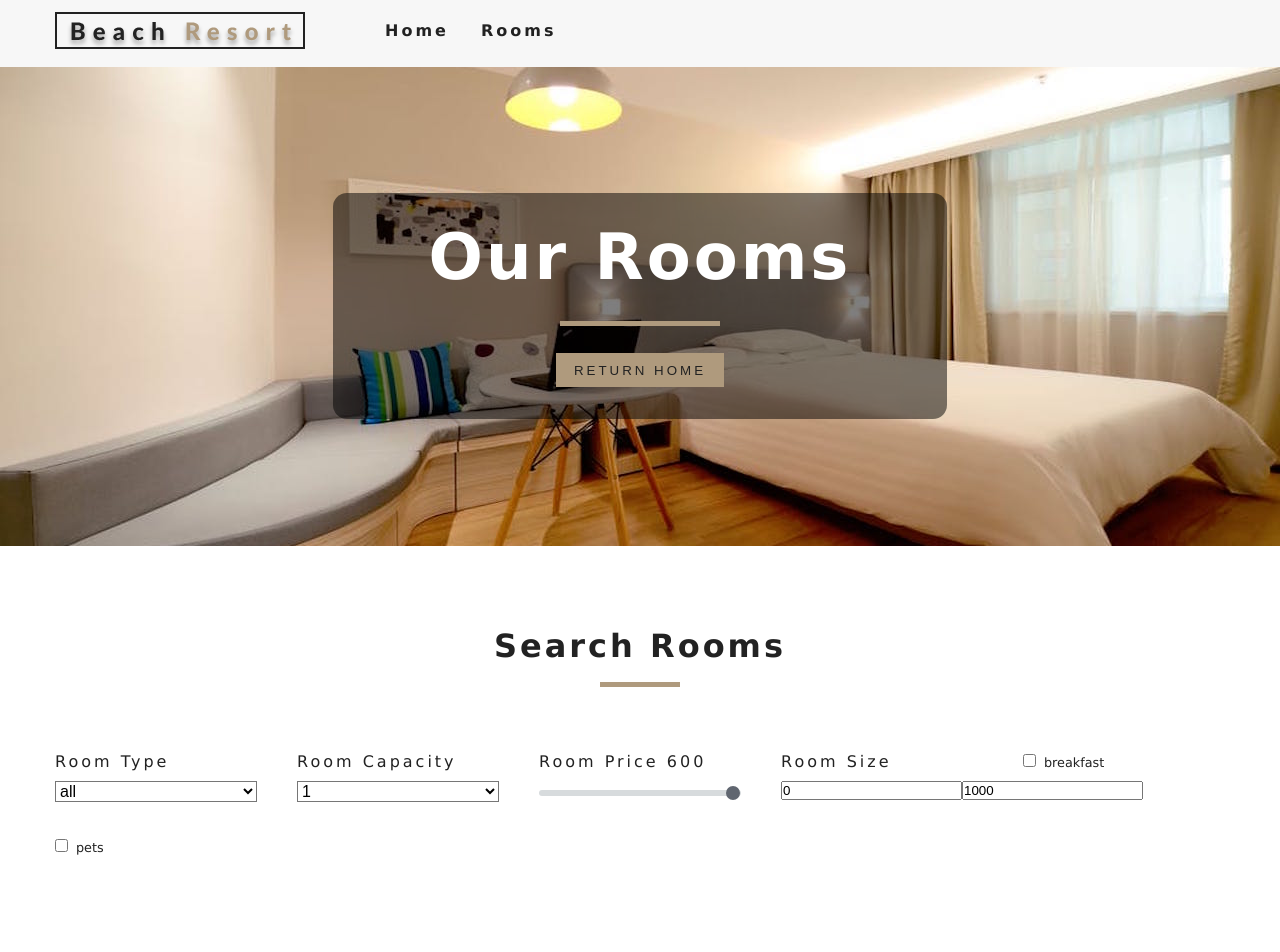
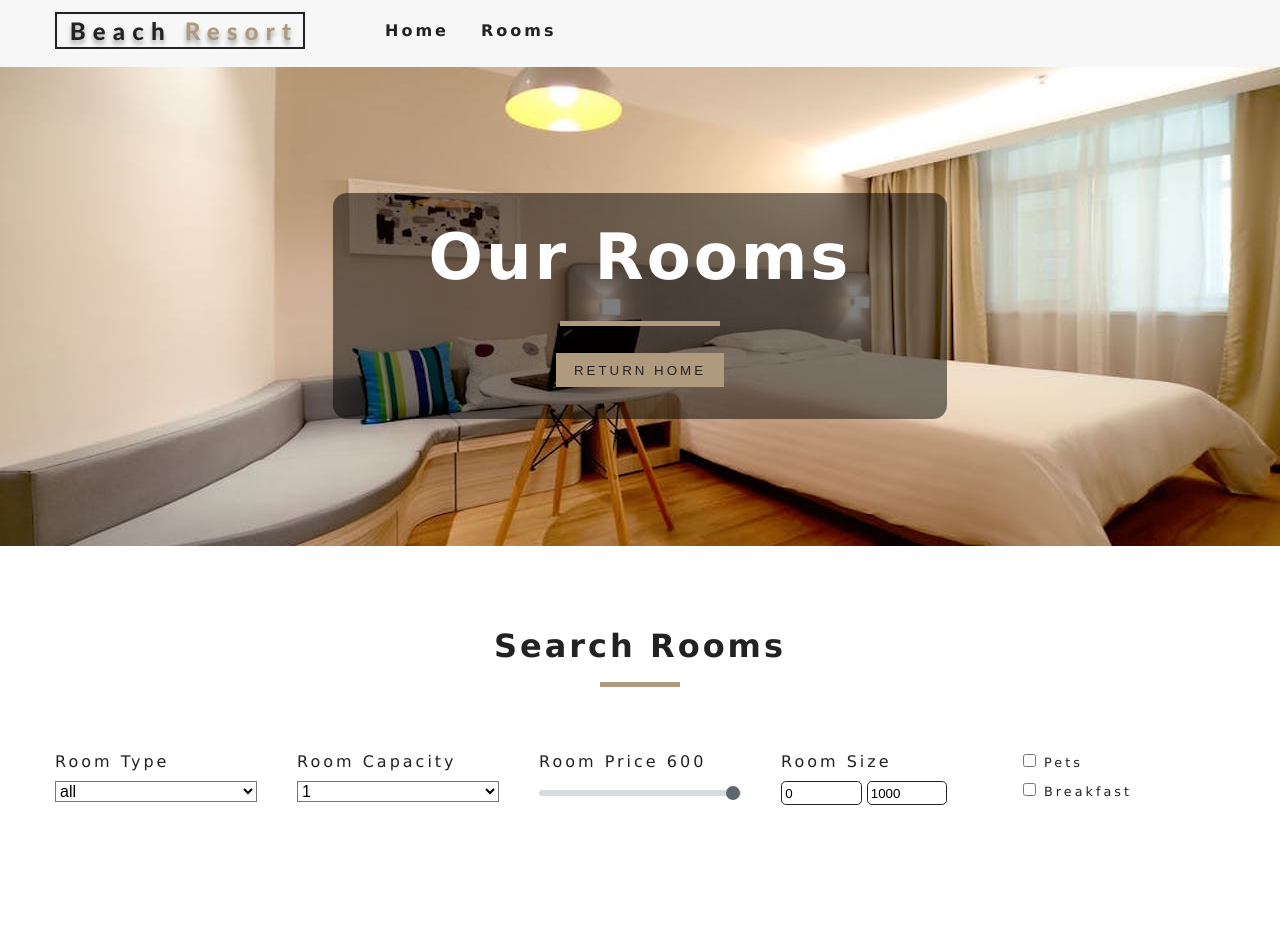
Before and after one commit to Bill0197/hotel-reservation, a React (Create React App) app: page /rooms in a window 1280 px wide. Shown: the top 952 px of the page. Built offline with nearby package versions, Linux system fonts and the light colour scheme.

Commit message:
modified the context

```diff
--- a/src/App.css
+++ b/src/App.css
@@ -488,6 +488,9 @@ h6 {
 .form-group {
     text-transform: capitalize;
 }
+.gridding{
+    display: block;
+}
 .form-group label {
     display: block;
     letter-spacing: var(--mainSpacing);
--- a/src/components/RoomsFilter.js
+++ b/src/components/RoomsFilter.js
@@ -103,7 +103,7 @@ export default function RoomsFilter({ rooms }) {
                             id="size"
                             value={minSize}
                             onChange={handleChange}
-                            className="size-inputs"
+                            className="size-input"
                         />
                         <input
                             type="number"
@@ -111,13 +111,25 @@ export default function RoomsFilter({ rooms }) {
                             id="size"
                             value={maxSize}
                             onChange={handleChange}
-                            className="size-inputs"
+                            className="size-input"
                         />
                     </div>
                 </div>
                 {/* end of size */}
-                {/* breakfast */}
-                <div className="form-grouP">
+
+                {/* pets */}
+                <div className="form-group ">
+                    <div className="single-extra">
+                        <input
+                            type="checkbox"
+                            name="pets"
+                            id="pets"
+                            checked={pets}
+                            onChange={handleChange}
+                            className="single-extra"
+                        />
+                        <label htmlFor="pets">pets</label>
+                    </div>
                     <div className="single-extra">
                         <input
                             type="checkbox"
@@ -125,22 +137,9 @@ export default function RoomsFilter({ rooms }) {
                             id="breakfast"
                             checked={breakfast}
                             onChange={handleChange}
+                            className="single-extra"
                         />
                         <label htmlFor="breakfast">breakfast</label>
-                    </div>
-                </div>
-                {/* end of breakfast */}
-                {/* pets */}
-                <div className="form-grouP">
-                    <div className="single-extra">
-                        <input
-                            type="checkbox"
-                            name="pets"
-                            id="pets"
-                            checked={pets}
-                            onChange={handleChange}
-                        />
-                        <label htmlFor="pets">pets</label>
                     </div>
                 </div>
                 {/* end of pets */}
```
Also changed, not shown: 1 other file (tests, documents, lock files or other folders).
